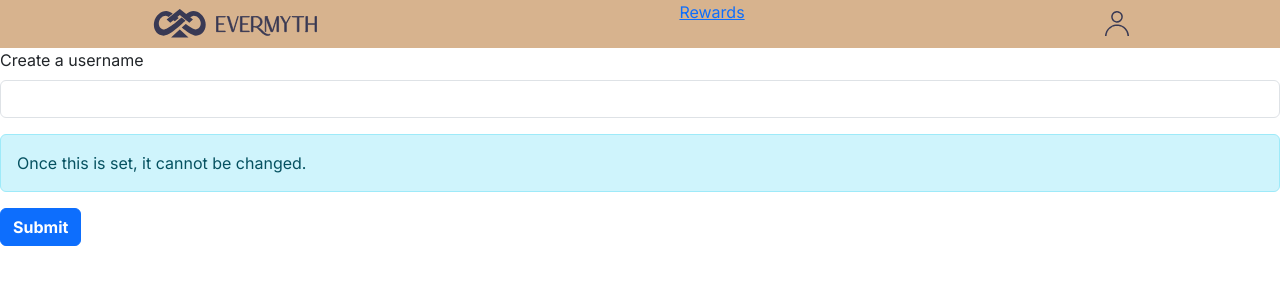
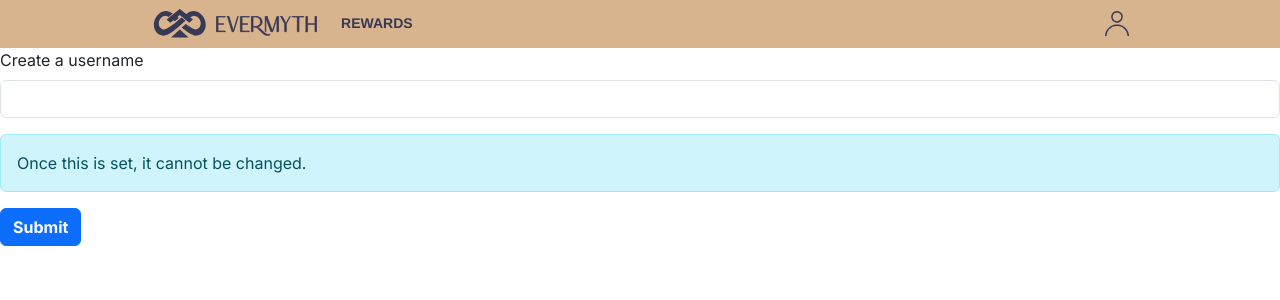
Before and after one commit to leverwood/evermyth-online, a Next.js app: page /profile/username in a window 1280 px wide. Shown: the top 300 px of the page. Built offline with nearby package versions, Linux system fonts and the light colour scheme; no server answers.

Commit message:
fix: Type

```diff
--- a/src/app/_components/nav/Navigation.module.scss
+++ b/src/app/_components/nav/Navigation.module.scss
@@ -50,7 +50,7 @@ $campaignPositionSM: $containerPaddingSM + $logoPadding + $logoWidth + ($unit *
   margin: 0 auto;
   padding: 0 $containerPaddingXS;
   display: flex;
-  justify-content: space-between;
+  justify-content: flex-start;
   position: relative;
 
   @media (min-width: $breakpoint-sm) {
@@ -69,6 +69,7 @@ $campaignPositionSM: $containerPaddingSM + $logoPadding + $logoWidth + ($unit *
   background: transparent;
   border: none;
   outline: none;
+  justify-self: flex-end;
 
   &:hover, &:active {
     color: $ink7;
@@ -82,8 +83,6 @@ $campaignPositionSM: $containerPaddingSM + $logoPadding + $logoWidth + ($unit *
     display: inline-block;
   }
 }
-
-
 
 .campaignBar {
   position: relative;
@@ -185,3 +184,21 @@ $campaignPositionSM: $containerPaddingSM + $logoPadding + $logoWidth + ($unit *
     color: $paper1;
   }
 }
+
+.navLink {
+  @include linkReset;
+
+  font-family: $font-sans;
+  font-size: 14px;
+  font-weight: 600;
+  color: $ink7;
+  text-transform: uppercase;
+  display: flex;
+  align-items: center;
+  justify-content: center;
+  padding: $unit $unit * 2;
+}
+
+.spacer {
+  flex-grow: 1;
+}
--- a/src/app/_components/nav/Navigation.tsx
+++ b/src/app/_components/nav/Navigation.tsx
@@ -84,6 +84,7 @@ function Navigation({
         <Link href={"/rewards"} className={`${styles.navLink}`}>
           Rewards
         </Link>
+        <div className={styles.spacer} />
         <button
           ref={refs.setReference}
           className={styles.hamburger}
--- a/src/app/profile/username/SetUsername.tsx
+++ b/src/app/profile/username/SetUsername.tsx
@@ -4,6 +4,8 @@ import { Alert, Button, Form } from "react-bootstrap";
 import { useState } from "react";
 import { APIResponse } from "@/app/_data/db-types";
 import { useRouter } from "next/navigation";
+
+export interface SetUsernameFormState {}
 
 function SetUsername() {
   const router = useRouter();
```
